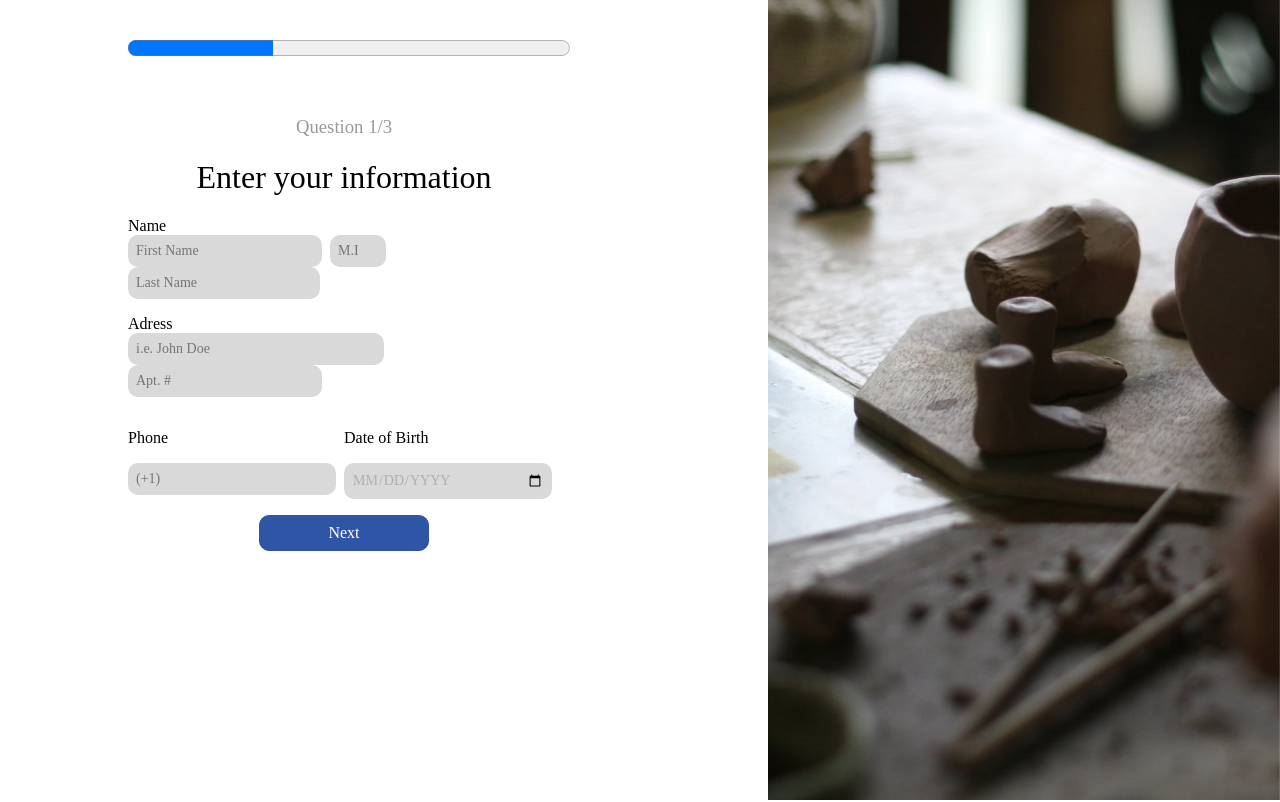
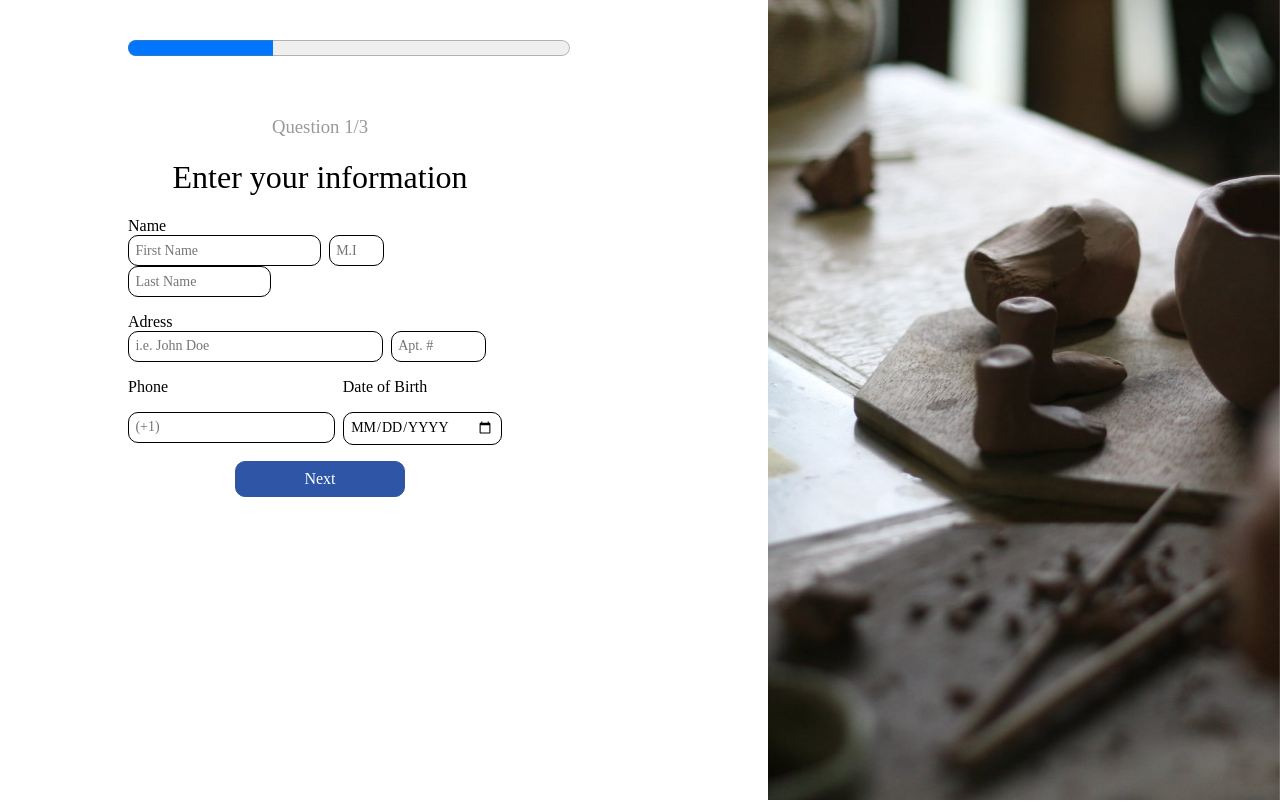
Before and after one commit to roshmadosh/industry_project, a React (Create React App) app: page /form1 in a window 1280 px wide. Shown: the top 802 px of the page. Built offline with nearby package versions, Linux system fonts and the light colour scheme.

Commit message:
some settings

```diff
--- a/src/pages/Form/Form.js
+++ b/src/pages/Form/Form.js
@@ -60,7 +60,7 @@ const Form = () =>{
                <div className='form__content'>
                         <h3 className='form__subtitle'>Question 3/3</h3>
                         <h1 className='form__main-title'>Housing Information</h1>
-                        <label className='form__label'>How many bathrooms are in your apartment?</label>
+                        <label className='form__label--text'>How many bathrooms are in your apartment?</label>
                    {/* <div className='form__select'>
                           <div className='form__select--box'>
                               <input type="radio"  className="select1" value="1"/>
--- a/src/pages/Form/Form.scss
+++ b/src/pages/Form/Form.scss
@@ -18,7 +18,7 @@
 
     &__content{
         padding-top: 2rem;
-        width: 450px;
+        width: 500px;
     }
 
     &__info{
@@ -38,13 +38,13 @@
         text-align: left;
     }
 
-    &__name--input1, &__name--input2,&__name--input3, &__adress--input1, &__adress--input2,&__tel--input{
+    &__name--input1, &__name--input2,&__name--input3, &__adress--input1, &__adress--input2,&__tel--input, &__month--input{
         @include input;
         margin-right:0.5rem;
     }
 
     &__name--input3{
-        width: 11rem;
+        width: 8rem;
     }
 
     &__name--input2{
@@ -61,6 +61,11 @@
     &__adress--input1{
         width: 15rem;
     }
+
+    &__adress--input2{
+        width: 5rem;
+    }
+
     &__select{
         display: flex;
        flex-direction: column;
@@ -84,7 +89,11 @@
     }
 
     &__label{
-        margin:1rem 0;
+        margin-bottom:1rem ;
+    }
+
+    &__label--text{
+        margin-bottom:1rem ;
     }
 
     &__btns{
@@ -164,16 +173,15 @@
 
 
 [type="date"]{
-    padding: 0.5rem;
+    padding: 0.4rem;
     font-family: 'Avenir';
-    color:#33333340;
+    color:#000000;
     font-size: 14px;
-    height: 20px;
-    width: 12rem;
-    background: #D9D9D9;
-    border: none;
+    background: #FFFFFF;
+    border: 1px solid #000000;
     border-radius: 10px;
     text-transform: uppercase;
+    width: 9rem;
 }
 
 .hero__bg{
--- a/src/pages/Home/Home.js
+++ b/src/pages/Home/Home.js
@@ -11,7 +11,7 @@ const HomePage = () =>{
     <div className='hero'>
       <div className='hero__content'>
             <h1 className='hero__title'>Questionnaire</h1>
-            <p className='hero__text'>Lorem Ipsum It is a long established fact that a reader will be distracted by the readable content of a page when looking at its layout. The point of using Lorem Ipsum is that it has a more-or-less normal distribution of letters, as opposed to using 'Content here, content here', making it look like readable English. Many desktop publishing packages and web page editors now use Lorem Ipsum as their default model text, and a search for 'lorem ipsum' will uncover</p>
+            <p className='hero__text'>Complete this short questionnaire to get a free $15 food delivery app gift card of your choice! </p>
             <NavLink to='/Form1' className='hero__link' > <button className='hero__btn'>Get started</button> </NavLink>
       </div>
       <div className='hero__bg'></div>
--- a/src/pages/Home/Home.scss
+++ b/src/pages/Home/Home.scss
@@ -15,7 +15,7 @@
         padding-top: 8rem;
         padding-left: 8rem;
         width: 25rem;
-        text-align: center;
+        text-align: left;
     }
 
     &__text{
@@ -29,13 +29,21 @@
     }
 
     &__btn{
+        background:$blue;
         font-family: 'Avenir';
         font-size: 16px;
-        width: 180px;
-        height: 50px;
-        background: #D9D9D9;
-        border-radius: 20px;
-        border: none;
+        width: 170px;
+        padding: 0.5rem;
+        border:solid 1px $blue;
+        border-radius: 10px;
+        background:$blue;
+        color: white;
+        transition: 0.5s;
+
+        &:hover{
+            background-color: #739BEC;
+            border: none;
+        }
     }
 
 
--- a/src/styles/_mixins.scss
+++ b/src/styles/_mixins.scss
@@ -16,11 +16,11 @@
 
 
 @mixin input {
-  padding: 0.5rem;
+  padding: 0.4rem;
     font-family: 'Avenir';
-    color:#33333340;
+    color:#000000;
     font-size: 14px;
-    background: #D9D9D9;
-    border: none;
+    background: #FFFFFF;
+    border: 1px solid #000000;
     border-radius: 10px;
 }
```
